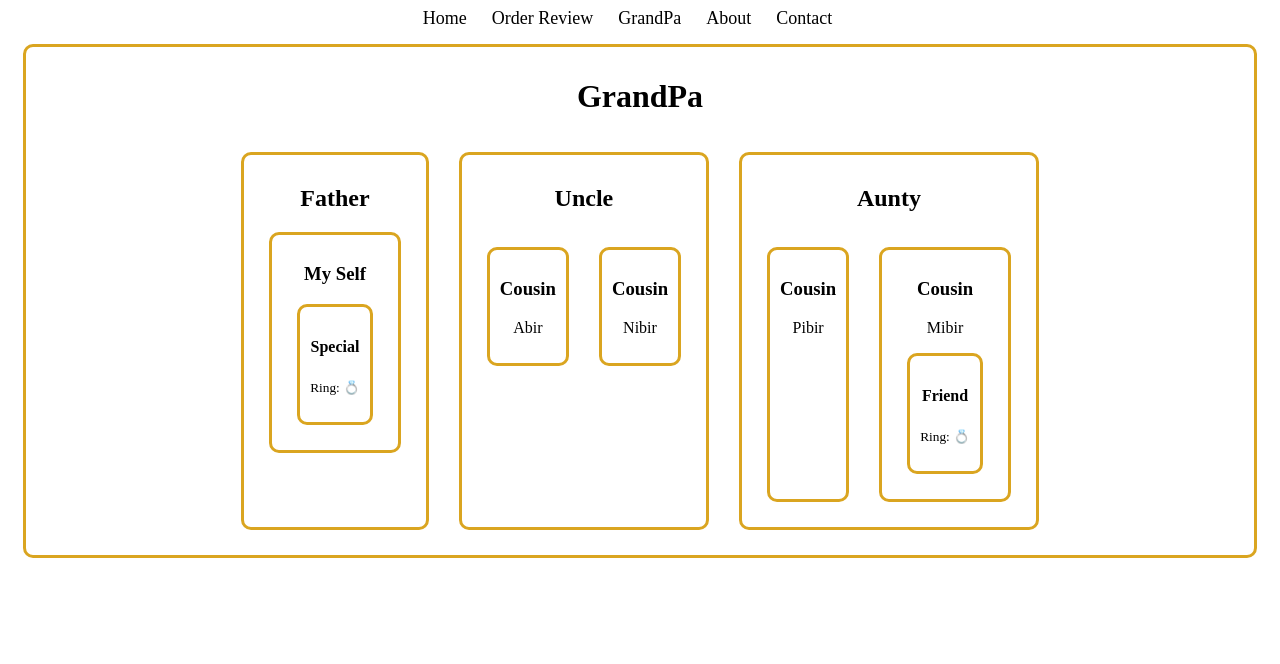
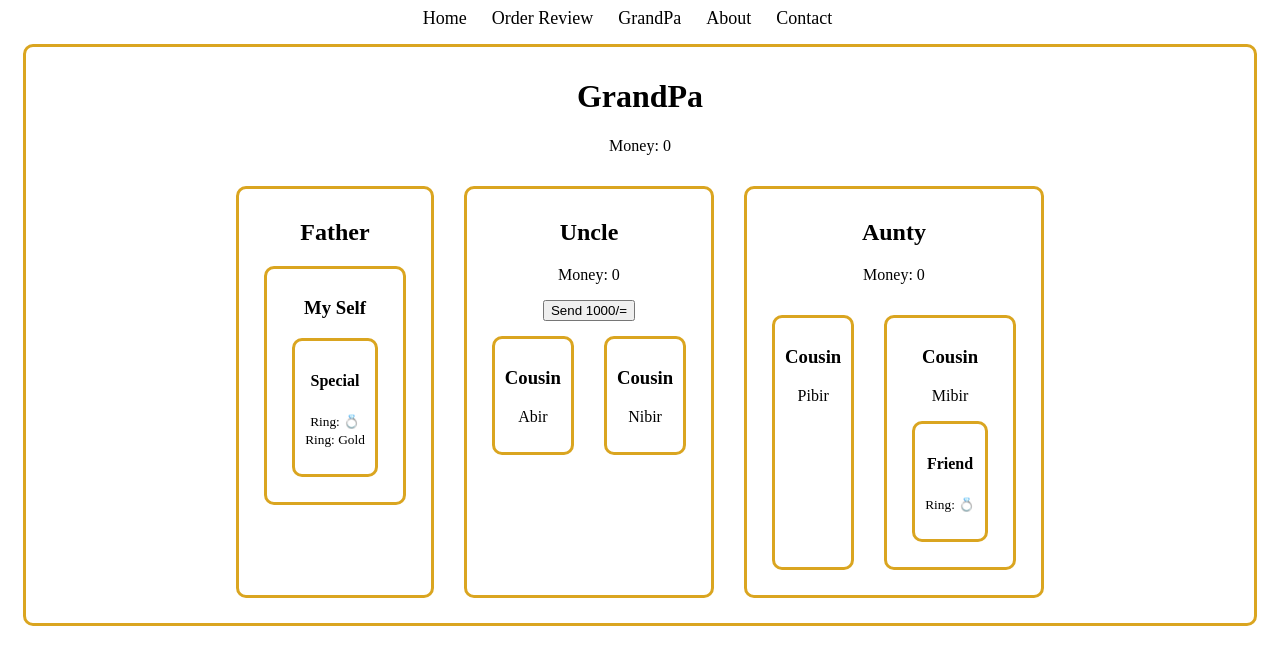
Before and after one commit to showvike/bengali-t-shirt, a React (Vite) app: page /grandpa in a window 1280 px wide. Shown: the top 664 px of the page. Built offline with nearby package versions, Linux system fonts and the light colour scheme.

Commit message:
context api

```diff
--- a/src/components/Aunty/Aunty.jsx
+++ b/src/components/Aunty/Aunty.jsx
@@ -1,10 +1,14 @@
-import React from "react";
+import React, { useContext } from "react";
 import Cousin from "../Cousin/Cousin";
+import { MoneyContext } from "../GrandPa/GrandPa";
 
 const Aunty = ({ ring }) => {
+  const [money] = useContext(MoneyContext);
+
   return (
     <div>
       <h2>Aunty</h2>
+      <p>Money: {money}</p>
       <section className="flex">
         <Cousin>Pibir</Cousin>
         <Cousin ring={ring} hasFriend={true}>
--- a/src/components/GrandPa/GrandPa.jsx
+++ b/src/components/GrandPa/GrandPa.jsx
@@ -1,20 +1,29 @@
-import React from "react";
+import React, { createContext, useState } from "react";
 import Aunty from "../Aunty/Aunty";
 import Father from "../Father/Father";
 import Uncle from "../Uncle/Uncle";
 import "./GrandPa.css";
 
+export const RingContext = createContext(1);
+export const MoneyContext = createContext(1);
+
 const GrandPa = () => {
   const ring = "💍";
+  const [money, setMoney] = useState(0);
 
   return (
     <div className="grand-pa">
       <h1>GrandPa</h1>
-      <section className="flex">
-        <Father ring={ring}></Father>
-        <Uncle></Uncle>
-        <Aunty ring={ring}></Aunty>
-      </section>
+      <p>Money: {money}</p>
+      <MoneyContext.Provider value={[money, setMoney]}>
+        <RingContext.Provider value={"Gold"}>
+          <section className="flex">
+            <Father ring={ring}></Father>
+            <Uncle></Uncle>
+            <Aunty ring={ring}></Aunty>
+          </section>
+        </RingContext.Provider>
+      </MoneyContext.Provider>
     </div>
   );
 };
--- a/src/components/Special/Special.jsx
+++ b/src/components/Special/Special.jsx
@@ -1,12 +1,17 @@
-import React from "react";
+import React, { useContext } from "react";
+import { RingContext } from "../GrandPa/GrandPa";
 
 const Special = ({ ring }) => {
+  const gold = useContext(RingContext);
+
   return (
     <div>
       <h4>Special</h4>
       {ring && (
         <p>
           <small>Ring: {ring}</small>
+          <br />
+          <small>Ring: {gold}</small>
         </p>
       )}
     </div>
--- a/src/components/Uncle/Uncle.jsx
+++ b/src/components/Uncle/Uncle.jsx
@@ -1,10 +1,15 @@
-import React from "react";
+import React, { useContext } from "react";
 import Cousin from "../Cousin/Cousin";
+import { MoneyContext } from "../GrandPa/GrandPa";
 
 const Uncle = () => {
+  const [money, setMoney] = useContext(MoneyContext);
+
   return (
     <div>
       <h2>Uncle</h2>
+      <p>Money: {money}</p>
+      <button onClick={() => setMoney(money + 1000)}>Send 1000/=</button>
       <section className="flex">
         <Cousin>Abir</Cousin>
         <Cousin>Nibir</Cousin>
```
